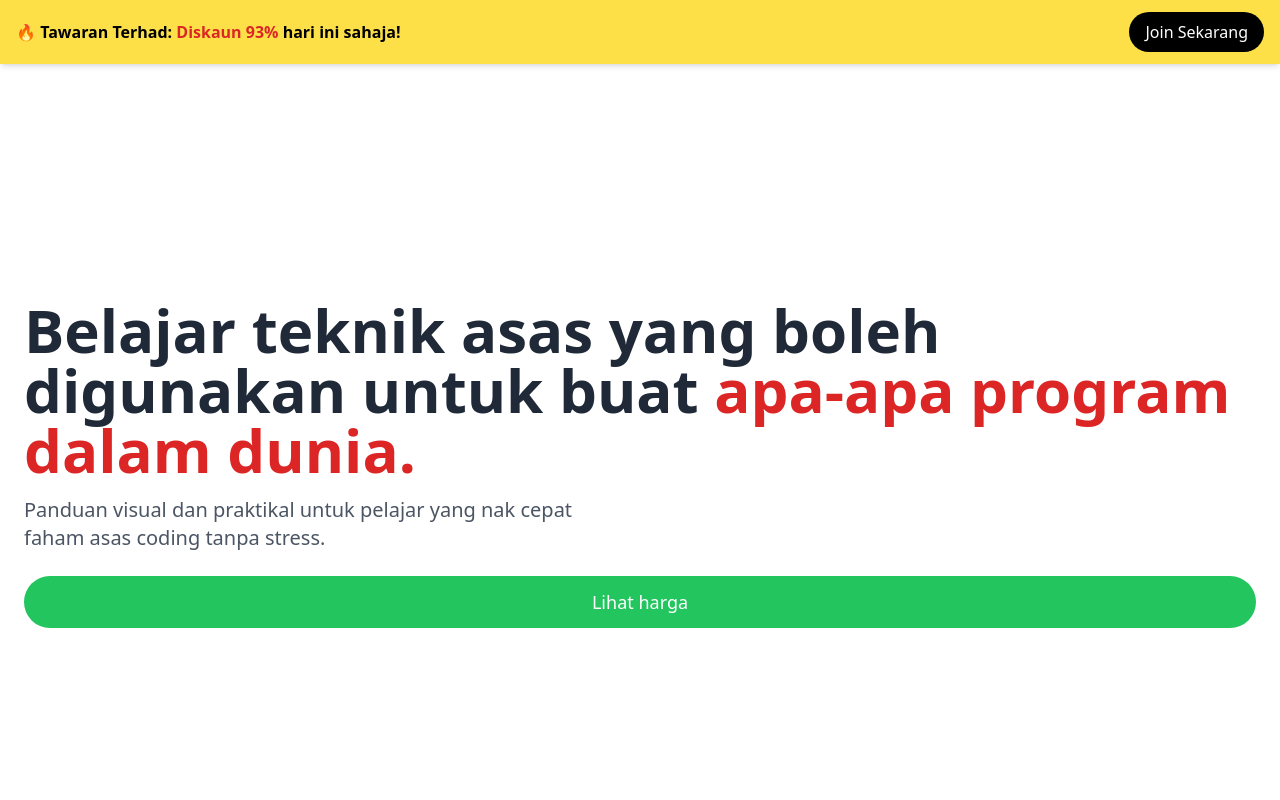
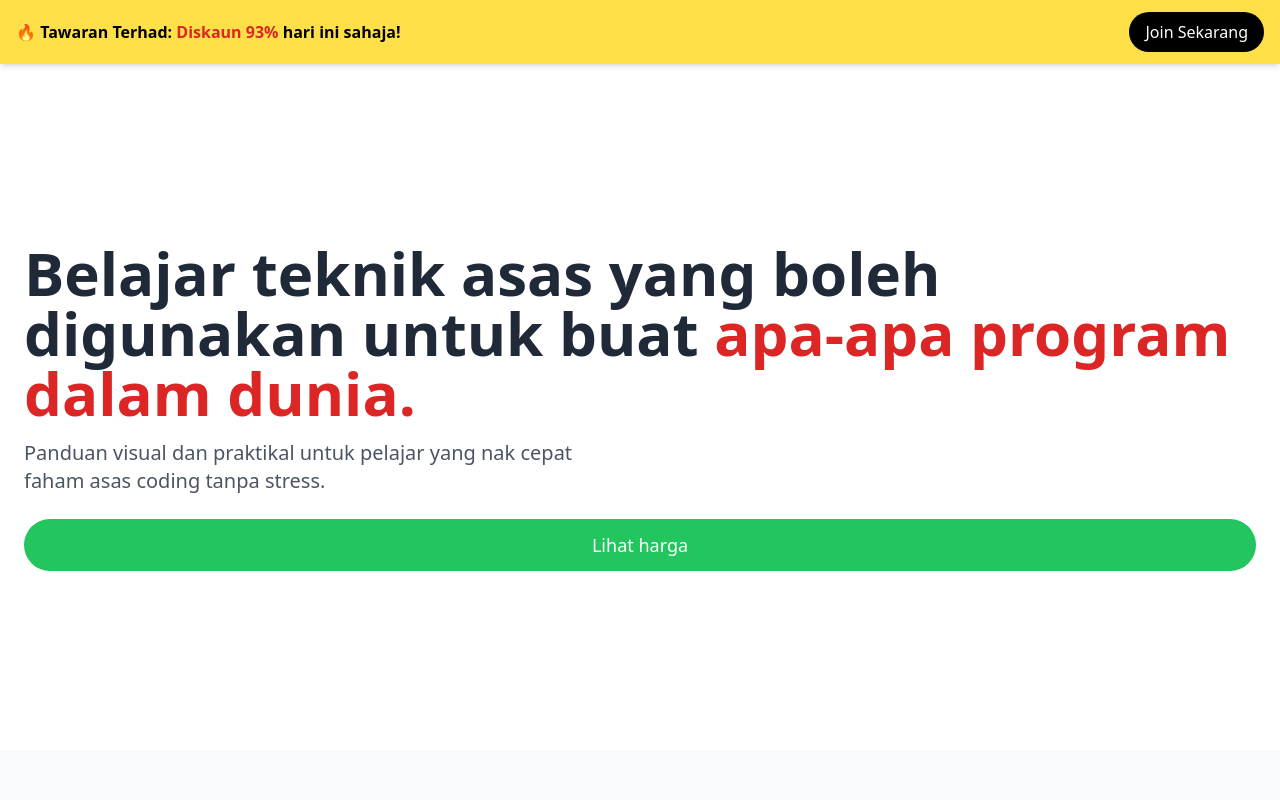
Before and after one commit to syafihakim/cpp-level-1-site, a plain HTML site: page index.html in a window 1280 px wide. Shown: the top 800 px of the page. Drawn offline with nearby package versions, Linux system fonts and the light colour scheme.

Commit message:
Edited hero section

```diff
--- a/index.html
+++ b/index.html
@@ -5,7 +5,6 @@
   <meta name="viewport" content="width=device-width, initial-scale=1.0" />
   <title>Hero Section</title>
   <script src="https://cdn.tailwindcss.com"></script>
-
   <style>
     /* You can add custom styles here */
     body {
@@ -16,10 +15,18 @@
       background-color:#fff5e9;
     }
 
+    :root {
+      --banner-height: 0px;
+    }
+
+    #hero-section {
+      min-height: calc(100vh - var(--banner-height) - 50px);
+    }
+
   </style>
 </head>
 <body class="bg-white text-gray-800">
-  <div class="sticky top-0 z-50 bg-yellow-300 text-black shadow-md">
+  <div id="banner" class="sticky top-0 z-50 bg-yellow-300 text-black shadow-md">
     <div class="max-w-7xl mx-auto px-4 py-3 flex flex-col md:flex-row items-center justify-between gap-2">
 
       <!-- Left: Text -->
@@ -38,7 +45,7 @@
 
 
   <!-- HERO SECTION -->
-  <section class="min-h-screen flex flex-col justify-center px-6">
+  <section id="hero-section" class="flex flex-col justify-center px-6">
     <h1 class="text-4xl md:text-6xl font-bold mb-4">
       Belajar teknik asas yang boleh digunakan untuk buat <span class="text-red-600"> apa-apa program dalam dunia.</span>
     </h1>
@@ -329,5 +336,24 @@
     </div>
   </section>
   </section>
+
+  <script>
+    function updateBannerHeight() {
+      const banner = document.getElementById("banner");
+      if (banner) {
+        document.documentElement.style.setProperty(
+          "--banner-height",
+          banner.offsetHeight + "px"
+        );
+      }
+    }
+
+    // Run on load and when window resizes
+    window.addEventListener("load", updateBannerHeight);
+    window.addEventListener("resize", updateBannerHeight);
+    console.log(banner.offsetHeight);
+
+  </script>
+
 </body>
 </html>
```
